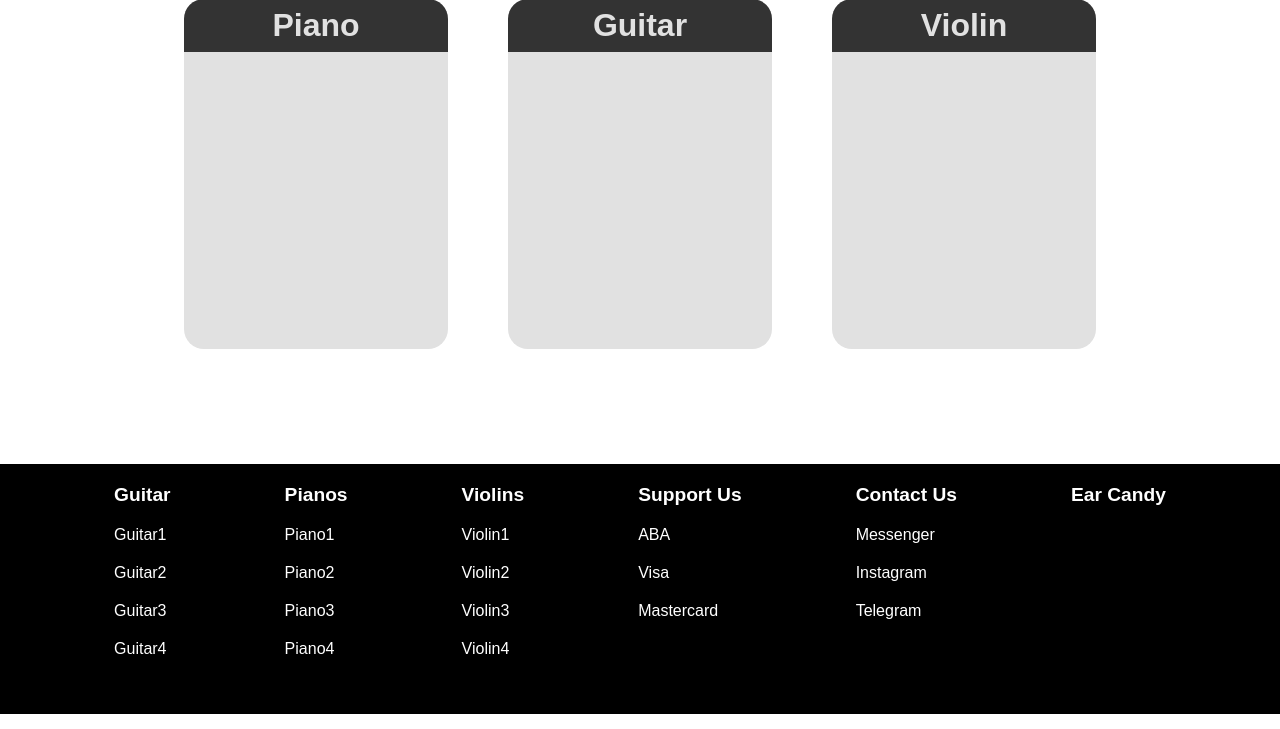
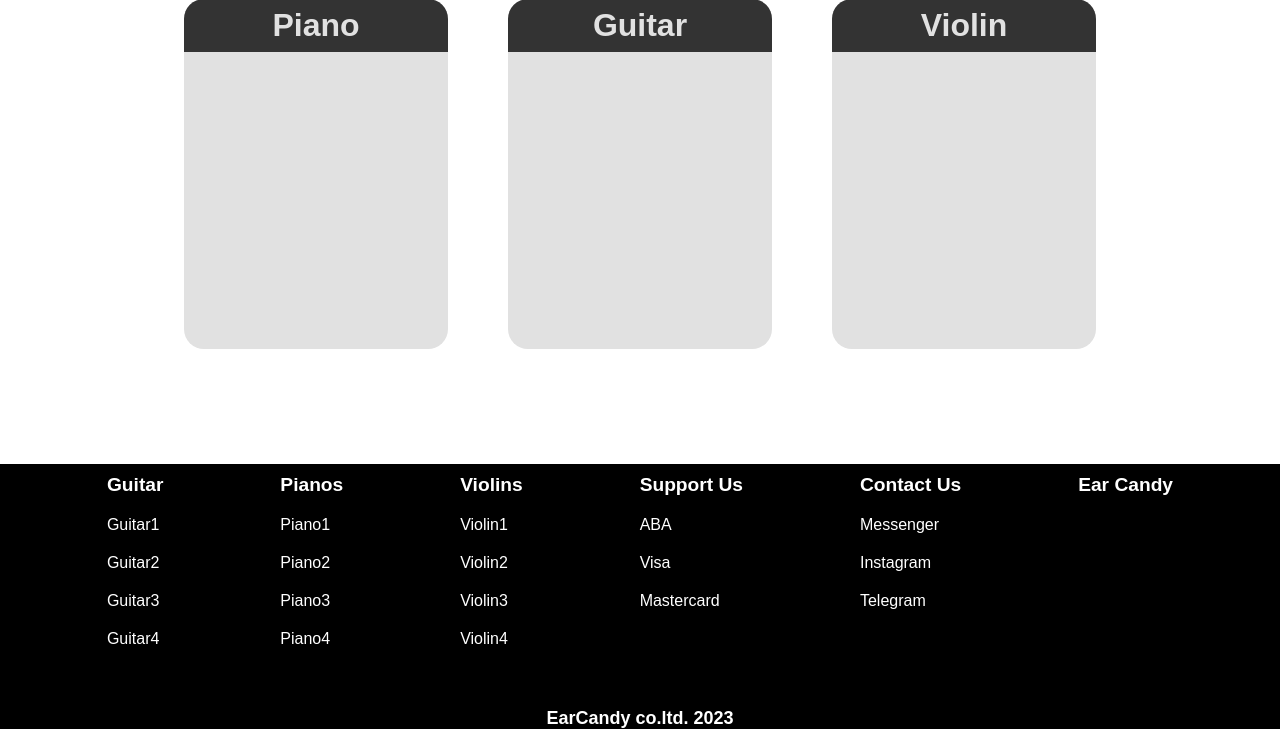
Before and after one commit to TongHeang1202/cs128_final, a PHP site: page / in a window 1280 px wide. Shown: the part 856-1585 px from the top of the page. Run offline with PHP 8.4, Linux system fonts and the light colour scheme.

Commit message:
Made footer a bit better

```diff
--- a/css/footer.css
+++ b/css/footer.css
@@ -1,8 +1,9 @@
 .footer{
     width: 100%;
     margin-top: 50px;
-    height: 250px;
+    height: auto;
     background-color: black;
+    font-family: Arial, Helvetica, sans-serif;
 }
 .footer-container{
     display: flex;
@@ -10,28 +11,42 @@
     justify-content: space-evenly;
 }
 .footer-link-wrapper{
-    margin-top: 20px;
     color: white;
     display: flex;
     flex-direction: column;
 }
 .footer-header{
+    padding: 10px;
     font-weight: bold;
     font-size: larger;
 }
 .footer-link{
-    margin-top: 20px;
     text-transform: capitalize;
     color: white;
+    padding: 10px;
+    border-radius: 5px;
 }
 .footer-link:hover{
-    color: #ddd;
+    color: rgb(255, 255, 255);
+    background-color: grey;
+    transition: .4s ease;
 }
 .footer-link-img{
-    margin-top: 20px;
     color: white;
     text-transform: capitalize;
+    padding: 10px;
+    border-radius: 5px;
 }
 .footer-link-img:hover{
-    color: #ddd;
+    color: rgb(255, 255, 255);
+    background-color: grey;
+    transition: .4s ease;
 }
+.footer-bottom{
+    color:white;
+    display: flex;
+    margin-top: 50px;
+    font-size: large;
+    font-weight: bold;
+    justify-content: center;
+}
--- a/index.html
+++ b/index.html
@@ -107,6 +107,7 @@
                 <div class = "footer-header">Ear Candy</div>
             </div>
         </div>
+        <div class = "footer-bottom">EarCandy co.ltd. 2023</div>
     </div>
     <!-- Footer End -->
 </body>
```
